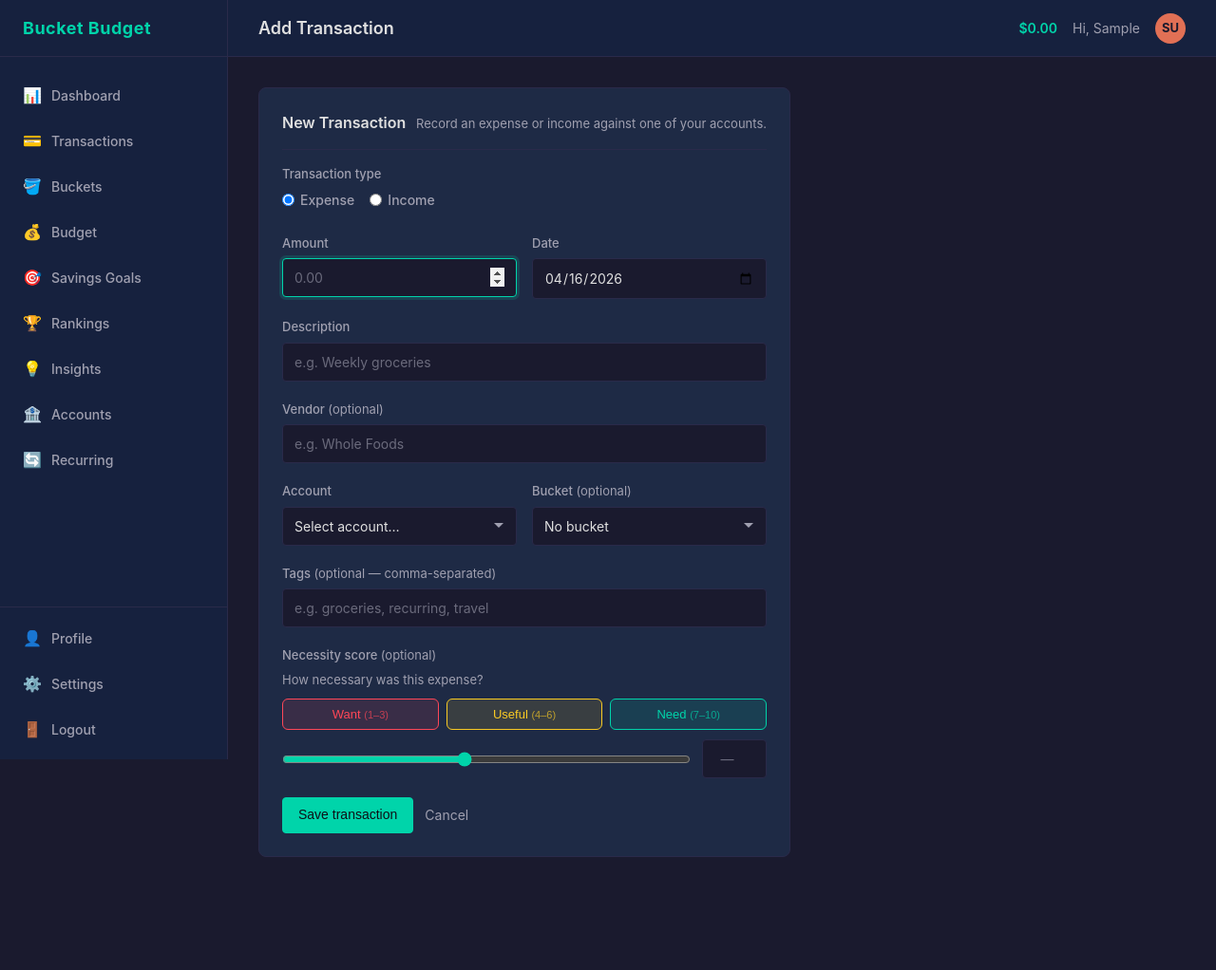
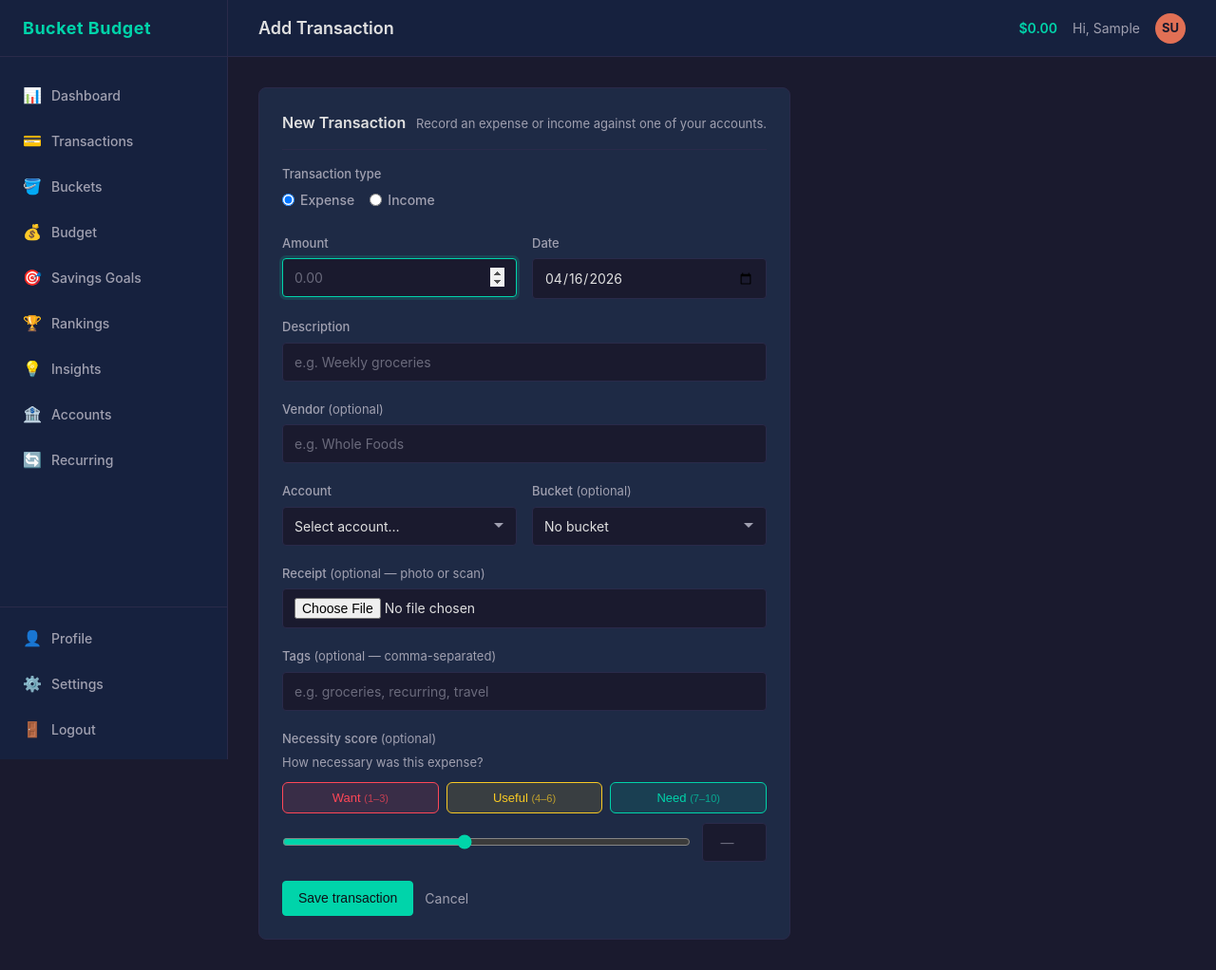
Before and after one commit to dsneed123/bucket-budget, a Django app: page /transactions/add/ in a window 1280 px wide. Shown: the whole page at 95% size. Before the commit the page ends 903 px from the top, so only its background shows below. Run offline with Django 4.2, Linux system fonts and the light colour scheme; the visitor is signed in with stand-in values (Sample User, id 1); data comes from the database, SQL or seed files in the repository; data that the repository does not hold is empty.

Commit message:
Add transaction receipt/attachment (#64)
Co-authored-by: dsneed123 <davissneed@Daviss-Mac-mini.local>

```diff
--- a/bucket_budget/settings.py
+++ b/bucket_budget/settings.py
@@ -87,6 +87,9 @@ STATIC_URL = 'static/'
 STATIC_ROOT = BASE_DIR / 'staticfiles'
 STATICFILES_DIRS = [BASE_DIR / 'static']
 
+MEDIA_URL = '/media/'
+MEDIA_ROOT = BASE_DIR / 'media'
+
 import sys
 TESTING = os.environ.get('DJANGO_TESTING', 'False') == 'True' or 'test' in sys.argv
 if TESTING:
--- a/bucket_budget/urls.py
+++ b/bucket_budget/urls.py
@@ -1,4 +1,6 @@
 """URL configuration for bucket_budget project."""
+from django.conf import settings
+from django.conf.urls.static import static
 from django.contrib import admin
 from django.urls import path, include
 
@@ -9,4 +11,4 @@ urlpatterns = [
     path('', include('banking.urls')),
     path('', include('buckets.urls')),
     path('', include('transactions.urls')),
-]
+] + static(settings.MEDIA_URL, document_root=settings.MEDIA_ROOT)
--- a/requirements.txt
+++ b/requirements.txt
@@ -3,3 +3,4 @@ gunicorn
 whitenoise>=6.5
 dj-database-url>=2.1
 psycopg2-binary>=2.9
+Pillow>=10.0
--- a/transactions/models.py
+++ b/transactions/models.py
@@ -45,6 +45,7 @@ class Transaction(models.Model):
         validators=[MinValueValidator(1), MaxValueValidator(10)],
     )
     notes = models.TextField(blank=True)
+    receipt = models.ImageField(upload_to='receipts/', null=True, blank=True)
     is_recurring = models.BooleanField(default=False)
     split_group = models.UUIDField(null=True, blank=True, db_index=True)
     transfer_id = models.UUIDField(null=True, blank=True, db_index=True)
--- a/transactions/templates/transactions/transaction_add.html
+++ b/transactions/templates/transactions/transaction_add.html
@@ -10,7 +10,7 @@
             <p class="card-subtitle">Record an expense or income against one of your accounts.</p>
         </div>
 
-        <form method="post" novalidate>
+        <form method="post" enctype="multipart/form-data" novalidate>
             {% csrf_token %}
 
             <div class="form-group">
@@ -134,6 +134,18 @@
                         <p class="form-error">{{ errors.bucket }}</p>
                     {% endif %}
                 </div>
+            </div>
+
+            <!-- Receipt -->
+            <div class="form-group">
+                <label for="receipt" class="form-label">Receipt <span style="color: var(--text-secondary); font-weight: 400;">(optional — photo or scan)</span></label>
+                <input
+                    type="file"
+                    id="receipt"
+                    name="receipt"
+                    class="form-control"
+                    accept="image/*"
+                >
             </div>
 
             <!-- Tags -->
--- a/transactions/views.py
+++ b/transactions/views.py
@@ -289,6 +289,7 @@ def transaction_add(request):
                     'duplicate_warning': duplicate_warning,
                 })
 
+            receipt = request.FILES.get('receipt') or None
             txn = Transaction.objects.create(
                 user=request.user,
                 account=account,
@@ -299,6 +300,7 @@ def transaction_add(request):
                 vendor=vendor,
                 date=date_val,
                 necessity_score=necessity_score_val,
+                receipt=receipt,
             )
             if tags_raw:
                 txn.tags.set(_resolve_tags(request.user, tags_raw))
@@ -420,6 +422,10 @@ def transaction_edit(request, transaction_id):
             transaction.vendor = vendor
             transaction.date = date_val
             transaction.necessity_score = necessity_score_val
+            if request.FILES.get('receipt'):
+                transaction.receipt = request.FILES['receipt']
+            elif request.POST.get('clear_receipt') == '1':
+                transaction.receipt = None
             transaction.save()
             transaction.tags.set(_resolve_tags(request.user, tags_raw) if tags_raw else [])
 
```
Also changed, not shown: transactions/templates/transactions/transaction_detail.html (+9 -0 lines), transactions/templates/transactions/transaction_edit.html (+22 -1 lines), transactions/migrations/0005_transaction_receipt.py (added).
